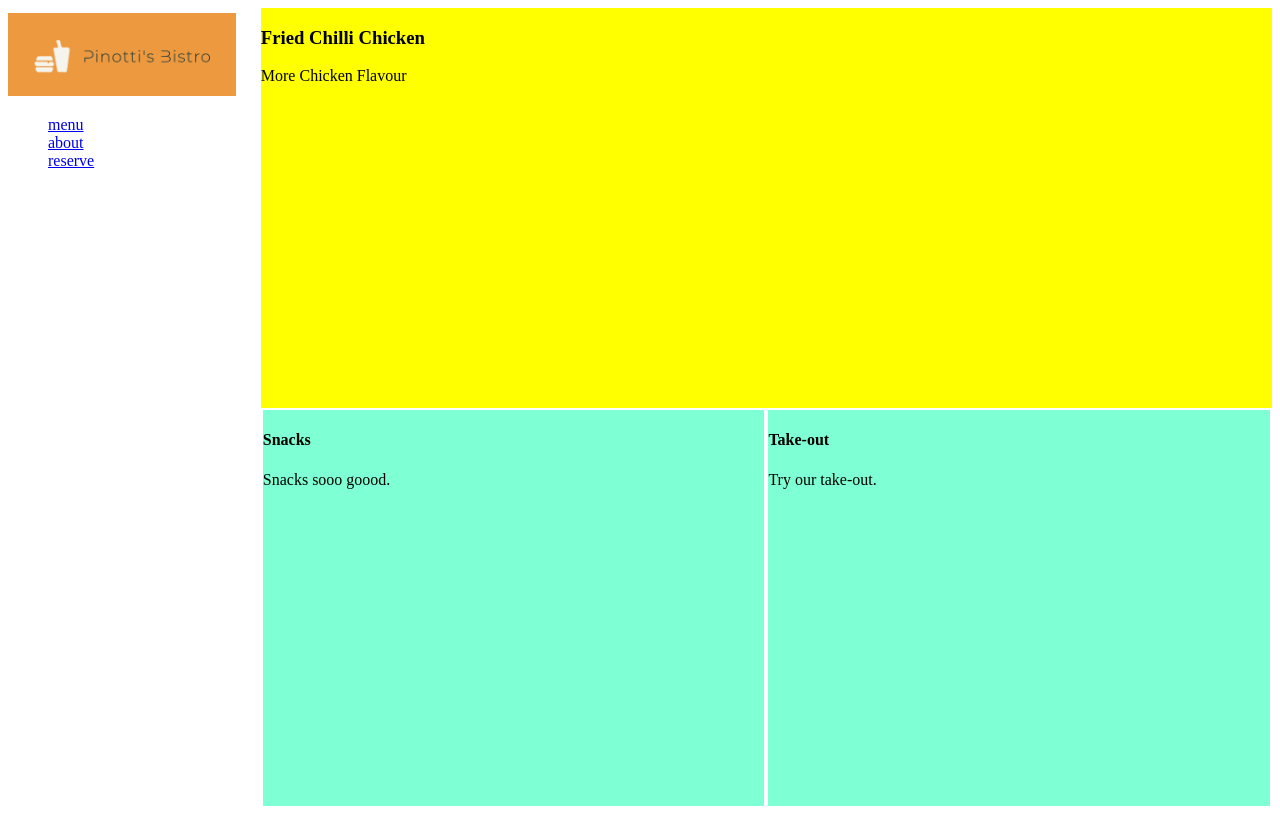
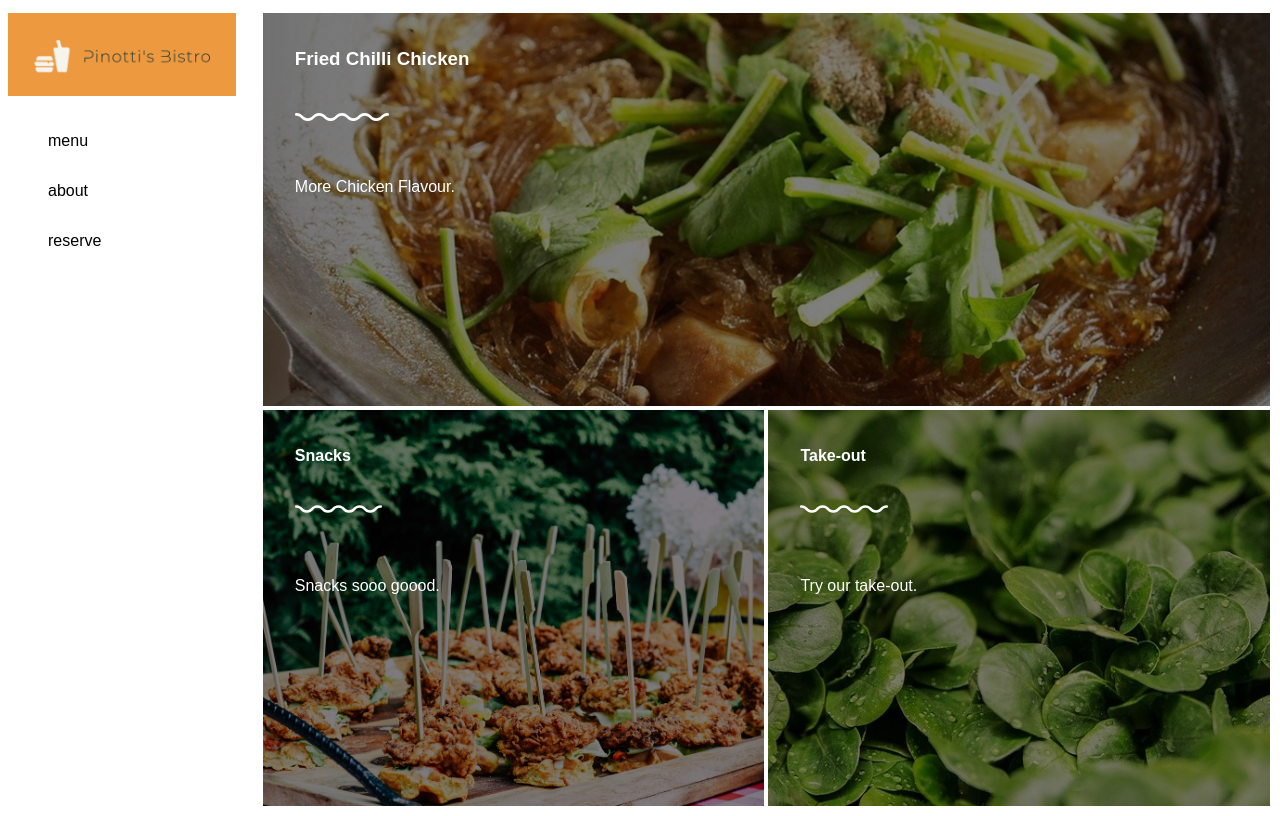
Before and after one commit to m15e/js-restaurant-page, a website built with webpack: page dist/index.html in a window 1280 px wide. Built offline with Linux system fonts and the light colour scheme.

Commit message:
ADD preliminary styling

```diff
--- a/src/modules/load.js
+++ b/src/modules/load.js
@@ -57,7 +57,7 @@ const initPage = () => {
   const topRow = classyDiv('row')
   const specials = classyDiv('specials')
   const specialsTitle = textEl('h3', 'Fried Chilli Chicken')
-  const specialsText = textEl('p', 'More Chicken Flavour')
+  const specialsText = textEl('p', 'More Chicken Flavour.')
 
   addChildren(specials, [specialsTitle, specialsText])
 
--- a/src/style.scss
+++ b/src/style.scss
@@ -1,5 +1,6 @@
 #content {
   display: flex;
+  font-family: Arial;
 }
 
 .nav-tabs {
@@ -16,7 +17,12 @@
     list-style-type: none;
 
     li {
-      text-decoration: none;
+      margin: 2em auto;
+      a {
+        text-decoration: none;
+        color: #000;
+
+      }
     }
   }
 }
@@ -28,10 +34,39 @@
   .row {
     height: 50vh;
     display: flex;
+    color: #fff;
+
+    .is-half,
+    .specials {
+      padding: 1em 2em;
+
+    }
+
+    img {
+      max-width: 20px!important;
+    }
+
+    h3::after,
+    h4::after {
+      content: url('../src/img/wave.svg');
+      width: 20%;
+      height: 90px;
+      position: relative;
+      display: block;
+    }
+
+    h3::after {
+      width: 10%;
+    }
 
     .specials {
       width: 100%;
-      background-color: yellow;
+      background: url('../src/img/chicken.jpg') rgba($color: #000, $alpha: 0.5);
+      background-position: center;
+      background-repeat: no-repeat;
+      background-blend-mode: multiply;
+      border: 2px solid #fff;
+      border-top-width: 5px;
     }
 
     .is-half {
@@ -42,8 +77,18 @@
     .take-out {
       width: 50%;
       background-color: aquamarine;
+      background-blend-mode: multiply;
     }
+
+    .snacks {
+      background: url('../src/img/snacks.jpg') rgba($color: #000, $alpha: 0.5);
+      background-size: cover;
+
+    }
+
     .take-out {
+      background: url('../src/img/salad.jpg') rgba($color: #000, $alpha: 0.5);
+      background-size: cover;
 
     }
   }
```
Also changed, not shown: css/style.css, dist/main.js, src/img/wave.svg (added).
